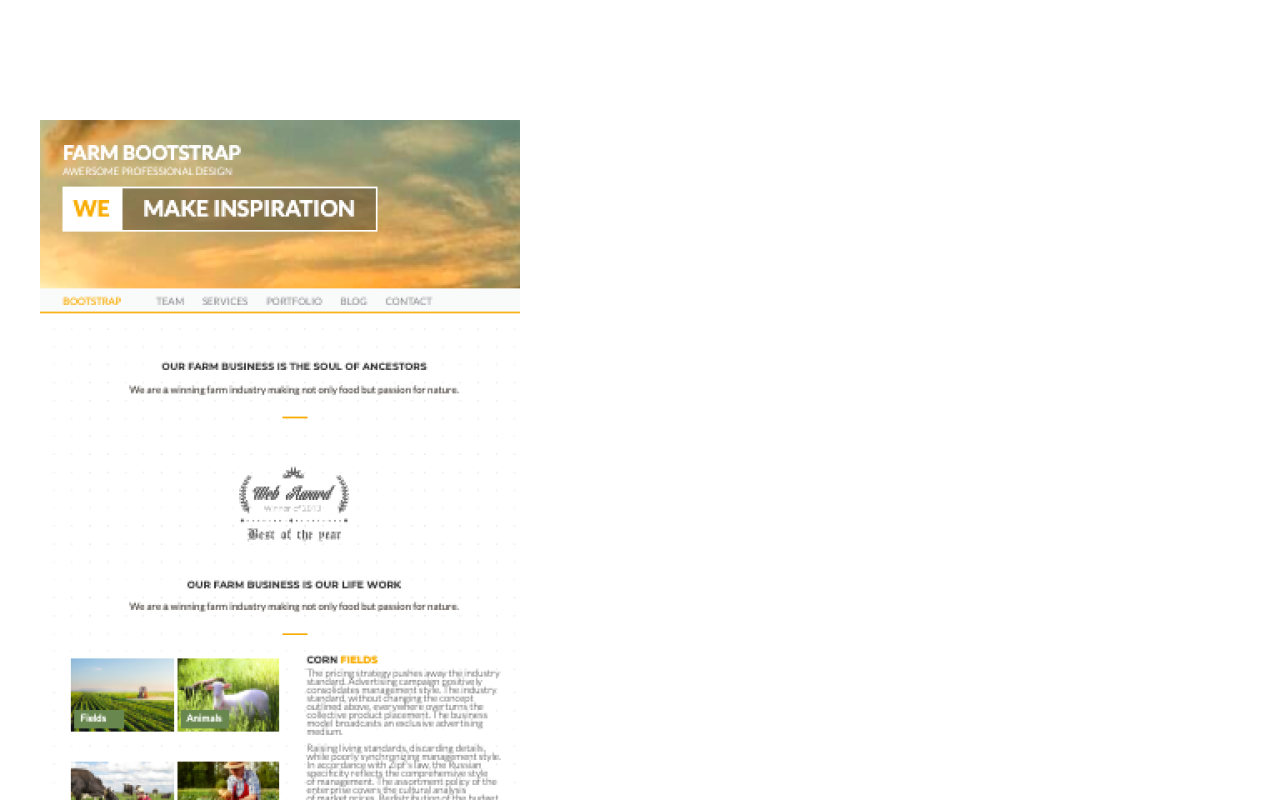
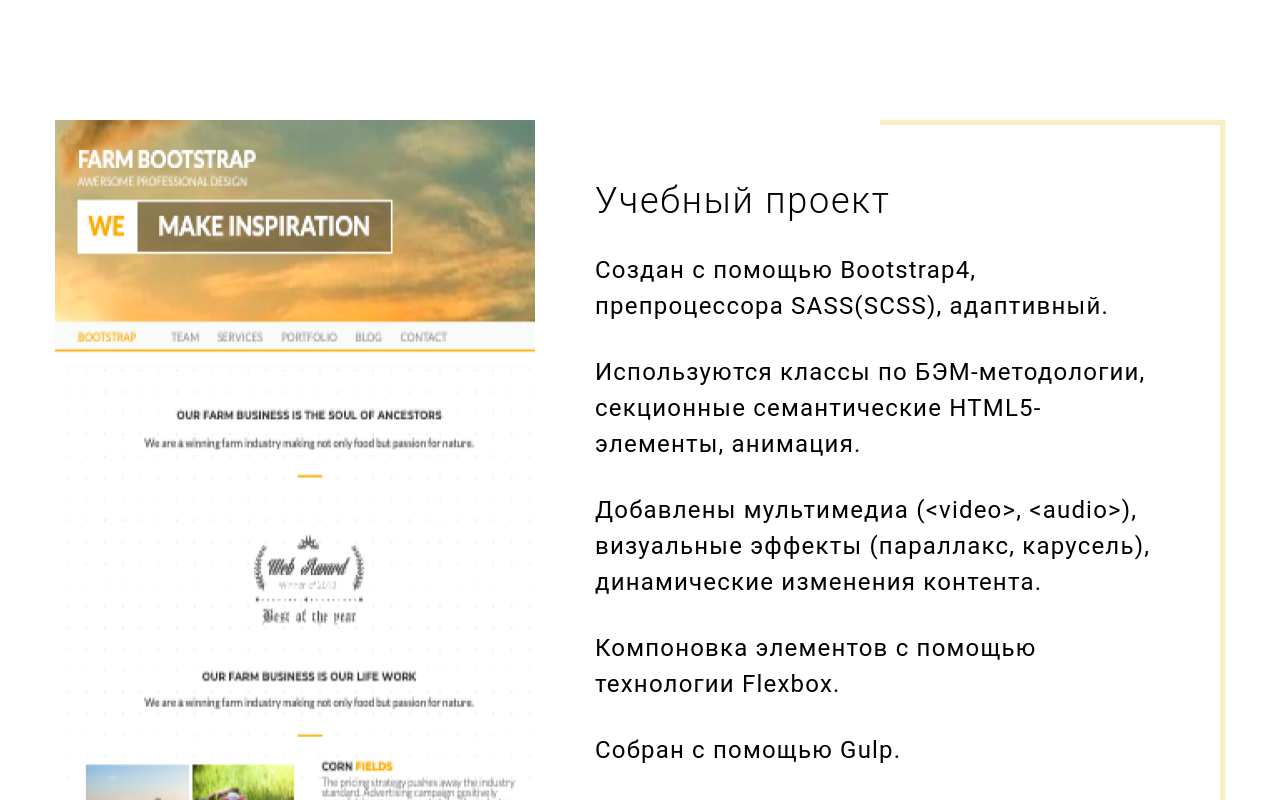
Before and after one commit to kozlovtseva/personal, a React (Create React App) app: page /portfolio in a window 1280 px wide. Shown: the part 580-1380 px from the top of the page. Built offline with nearby package versions, Linux system fonts and the light colour scheme.

Commit message:
fix porfolio styles

```diff
--- a/src/components/portfolio/PortfolioItem.module.scss
+++ b/src/components/portfolio/PortfolioItem.module.scss
@@ -13,7 +13,7 @@
     }
 }
 .Info {
-    max-width: 800px;
+    max-width: 690px;
     padding: 60px;
     position: relative;
 }
```
